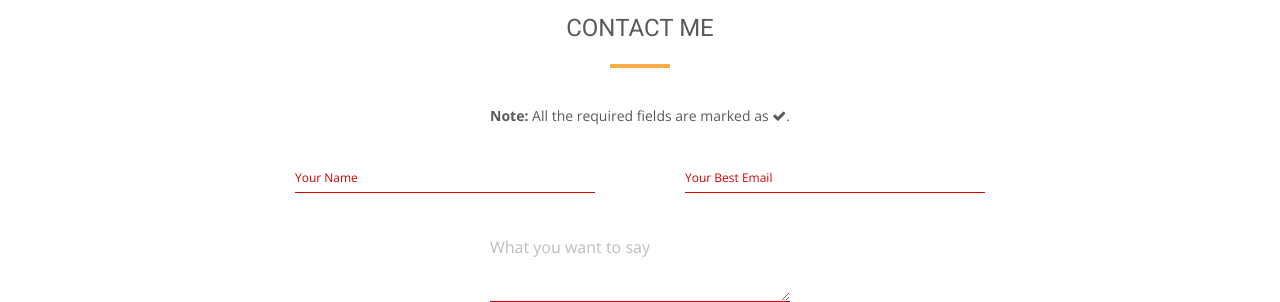
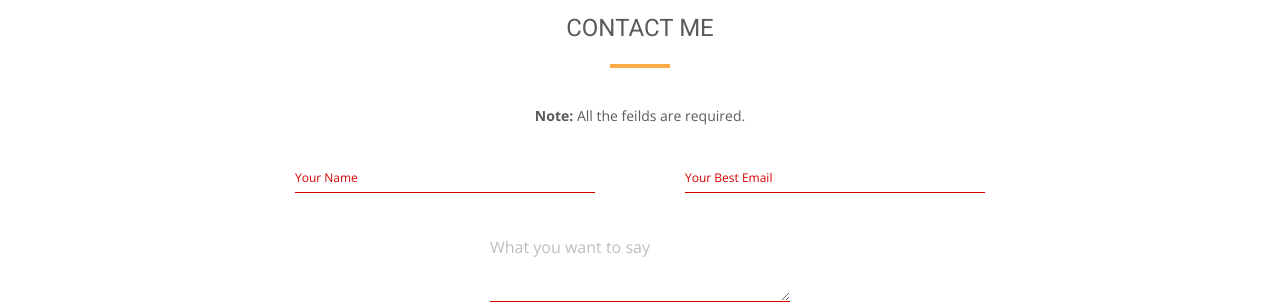
Before and after one commit to nmanumr/nmanumr.com, a Jekyll site: the page built from index.html, in a window 1280 px wide. Shown: the part 2528-2830 px from the top of the page. Built offline with Jekyll 4.4.1, drawn with Linux system fonts in a browser that asks for light colours; nearby versions of some CDN libraries.

Commit message:
Update contact.html

```diff
--- a/_includes/contact.html
+++ b/_includes/contact.html
@@ -15,7 +15,10 @@
                     </div>
 
                     <form action="https://formspree.io/u.nauman@outlook.com" method="POST">
-                    <p><strong>Note: </strong>All the required fields are marked as <i class="fa fa-check"></i>.</p>
+                    <p>
+<strong>Note: </strong>
+All the feilds are required.
+</p>
                         <div class="row">
                             <div class="col-md-6">
 <div class="mdl-textfield mdl-js-textfield mdl-textfield--floating-label">
```
